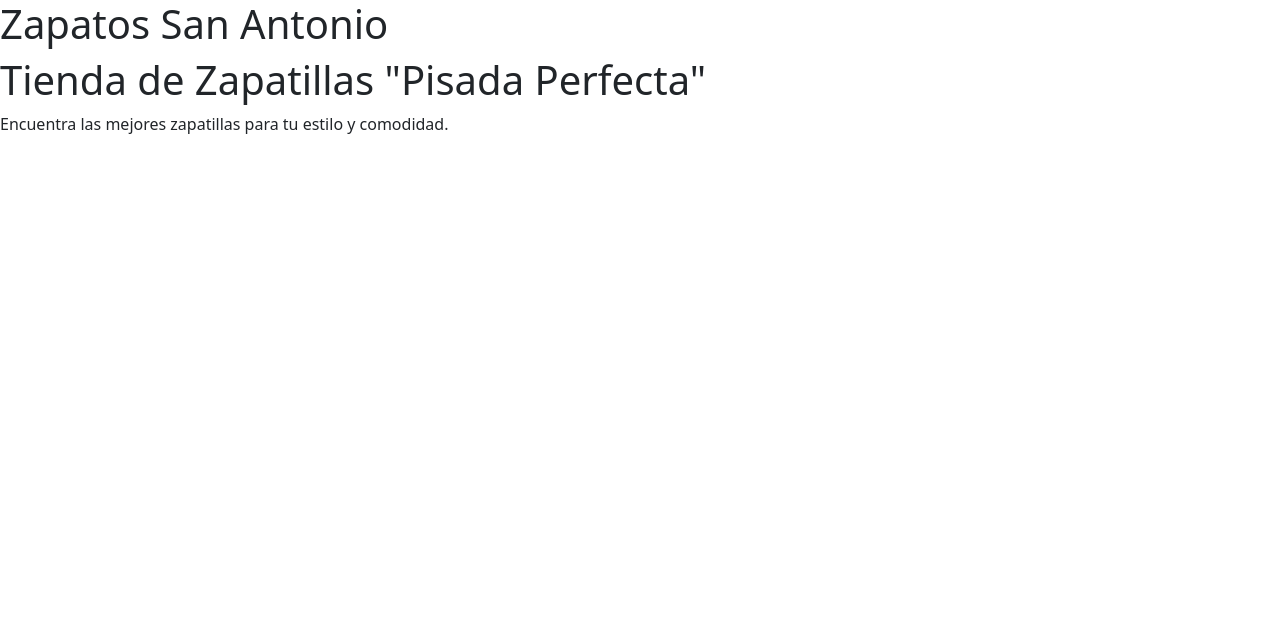
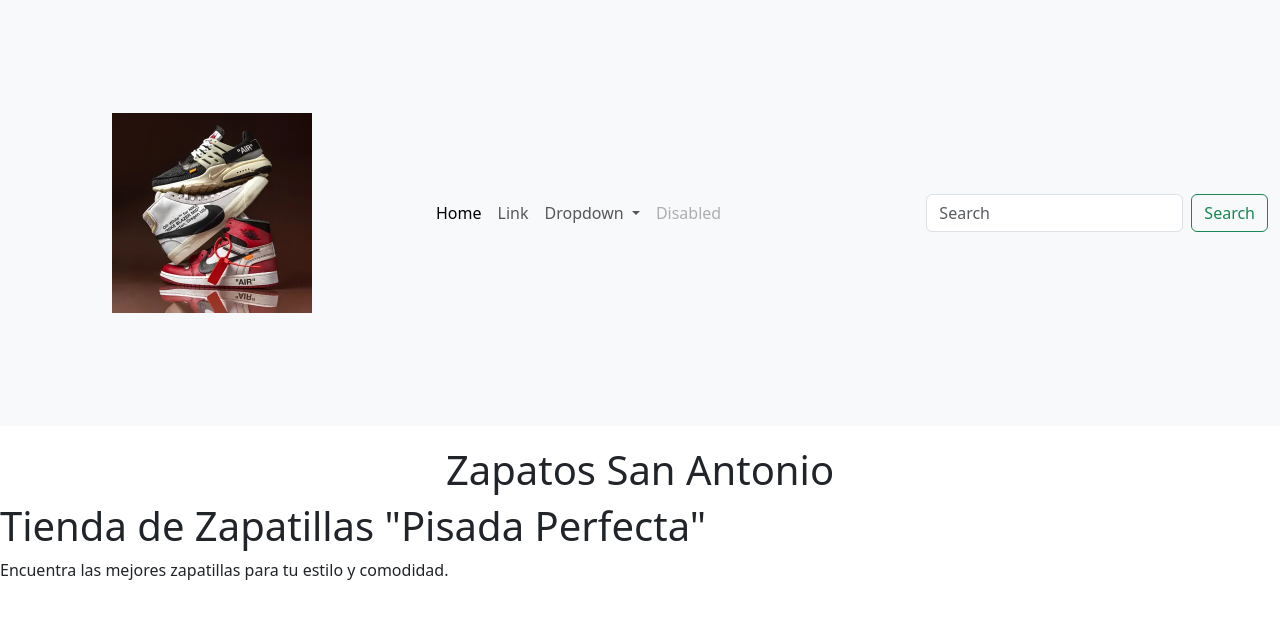
Before and after one commit to sebitaa98k/Projecto-semestral, a plain HTML site: page ProjectoSemestral/index.html in a window 1280 px wide. Drawn offline with nearby package versions, Linux system fonts and the light colour scheme; files that its build step writes are made by us from their sources.

Commit message:
segundo commit

```diff
--- a/ProjectoSemestral/css/styles.css
+++ b/ProjectoSemestral/css/styles.css
@@ -1,3 +1,10 @@
-*titulo{
 
+
+.achicar-imagen img{
+    transform: scale(0.5);
 }
+
+.titulo{
+    text-align: center;
+    margin-top: 20px;
+}
--- a/ProjectoSemestral/index.html
+++ b/ProjectoSemestral/index.html
@@ -5,19 +5,59 @@
     <meta name="viewport" content="width=device-width, initial-scale=1.0">
     <title>Document</title>
     <link href="https://cdn.jsdelivr.net/npm/bootstrap@5.3.3/dist/css/bootstrap.min.css" rel="stylesheet" integrity="sha384-QWTKZyjpPEjISv5WaRU9OFeRpok6YctnYmDr5pNlyT2bRjXh0JMhjY6hW+ALEwIH" crossorigin="anonymous">
-    <link rel="stylesheet" href="assets/css/styles.css">
+    <link rel="stylesheet" href="./css/styles.css">
 </head>
 
 
 <body>
 
-    <header>
+     <div >
+            <nav class="navbar navbar-expand-lg bg-body-tertiary">
+            <div class="container-fluid">
+                <a class="navbar-brand achicar-imagen" href="#">
+                    <img src="./img/zapatillas-navbar.webp" alt="">
+                </a>
+              <button class="navbar-toggler" type="button" data-bs-toggle="collapse" data-bs-target="#navbarSupportedContent" aria-controls="navbarSupportedContent" aria-expanded="false" aria-label="Toggle navigation">
+                <span class="navbar-toggler-icon"></span>
+              </button>
+              <div class="collapse navbar-collapse" id="navbarSupportedContent">
+                <ul class="navbar-nav me-auto mb-2 mb-lg-0">
+                  <li class="nav-item">
+                    <a class="nav-link active" aria-current="page" href="#">Home</a>
+                  </li>
+                  <li class="nav-item">
+                    <a class="nav-link" href="#">Link</a>
+                  </li>
+                  <li class="nav-item dropdown">
+                    <a class="nav-link dropdown-toggle" href="#" role="button" data-bs-toggle="dropdown" aria-expanded="false">
+                      Dropdown
+                    </a>
+                    <ul class="dropdown-menu">
+                      <li><a class="dropdown-item" href="#">Action</a></li>
+                      <li><a class="dropdown-item" href="#">Another action</a></li>
+                      <li><hr class="dropdown-divider"></li>
+                      <li><a class="dropdown-item" href="#">Something else here</a></li>
+                    </ul>
+                  </li>
+                  <li class="nav-item">
+                    <a class="nav-link disabled" aria-disabled="true">Disabled</a>
+                  </li>
+                </ul>
+                <form class="d-flex" role="search">
+                  <input class="form-control me-2" type="search" placeholder="Search" aria-label="Search">
+                  <button class="btn btn-outline-success" type="submit">Search</button>
+                </form>
+              </div>
+            </div>
+            </nav>
+     </div>
+
+     <header>
         <div class="titulo">
             <h1>Zapatos San Antonio</h1>
         </div>
     </header>
 
-     <nav></nav>
 
     <main>
         <div class="encabezado">
```
Also changed, not shown: ProjectoSemestral/img/zapatillas-navbar.webp (added).
